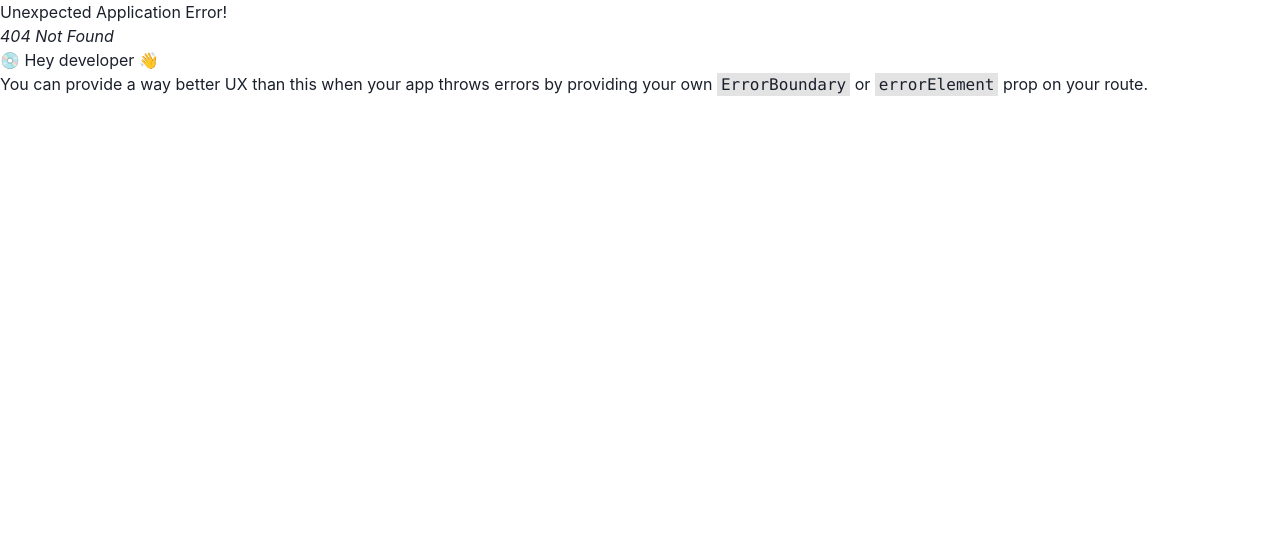
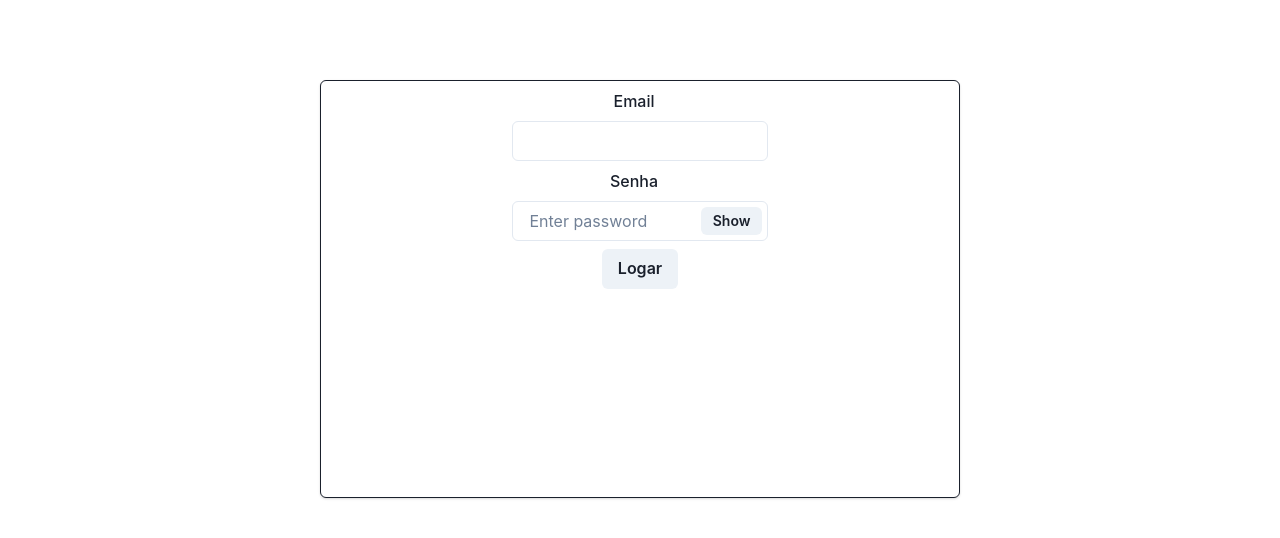
Before and after one commit to BuzzTech-API/API_ADS_3SEMESTRE_2023.2, a React (Create React App) app in the folder src/frontend/my-app/: page /login in a window 1280 px wide. Before the commit this address had no page. Shown: the top 538 px of the page. Built offline with nearby package versions, Linux system fonts and the light colour scheme.

Commit message:
Começando a pagina de login e adicionando a requisição para o servidor

```diff
--- a/src/frontend/my-app/src/App.tsx
+++ b/src/frontend/my-app/src/App.tsx
@@ -2,13 +2,16 @@ import { createBrowserRouter, createRoutesFromElements, Route, RouterProvider }
 
 // layouts e paginas
 import { Home } from './pages/Home'
+import { Login } from './pages/Login'
 
 // rotas
 const router = createBrowserRouter(
   createRoutesFromElements(
+    <>
     <Route path="/" element={<Home />}>
-
     </Route>
+    <Route path='/login' element={<Login />}></Route>
+    </>
   )
 )
 
--- /dev/null
+++ b/src/frontend/my-app/src/pages/Login.tsx
@@ -0,0 +1,79 @@
+import {
+    Input,
+    InputGroup,
+    InputRightElement,
+    Button,
+    Box,
+    Card,
+    FormControl,
+    FormLabel,
+    FormErrorMessage,
+    FormHelperText,
+    Center
+
+} from '@chakra-ui/react'
+import {useEffect, useState} from "react";
+
+export const Login= () => {
+    const [show, setShow] = useState(false)
+    const [email, setEmail] = useState('')
+    const [senha, setSenha] = useState('')
+    const handleClick = () => setShow(!show)
+
+    const submit = async (e:any) => {
+        e.preventDefault();
+        const formData = new FormData()
+        formData.append('grant_type', '');
+        formData.append('username', email);
+        formData.append('password', senha);
+        formData.append('scope', '');
+        formData.append('client_id', '');
+        formData.append('client_secret', '');
+
+        const response = await fetch('http://localhost:8000/login', {
+            method: 'POST',
+            headers: {
+                'Accept': 'application/json',
+                'Content-Type': 'application/x-www-form-urlencoded'
+            },
+            body: 'grant_type=&username='+email+'&password='+senha+'&scope=&client_id=&client_secret='
+
+        });
+        console.log(response.json());
+    }
+
+    return <Card border={'1px'} margin={'10vh 25vw'} >
+        <form onSubmit={submit}>
+
+        <Box width={'40%'} height={'50vh'} margin={'1vh auto'} >
+            <FormControl margin={'1vh auto'}>
+                <FormLabel textAlign={'center'}>Email</FormLabel>
+                <Input
+                type='email'
+                onChange={e => setEmail(e.target.value)}
+                />
+            </FormControl>
+            <FormControl margin={'1vh auto'}>
+                <FormLabel textAlign={'center'}>Senha</FormLabel>
+                <InputGroup size='md'>
+                    <Input
+                    pr='4.5rem'
+                    type={show ? 'text' : 'password'}
+                    placeholder='Enter password'
+                    onChange={e => setSenha(e.target.value)}
+                    />
+                    <InputRightElement width='4.5rem'>
+                        <Button h='1.75rem' size='sm' onClick={handleClick}>
+                            {show ? 'Hide' : 'Show'}
+                        </Button>
+                    </InputRightElement>
+                </InputGroup>
+            </FormControl>
+            <Center>
+            <Button type='submit'>Logar</Button>
+
+            </Center>
+        </Box>
+        </form>
+    </Card>
+}
```
Also changed, not shown: 2 other files (tests, documents, lock files or other folders).
